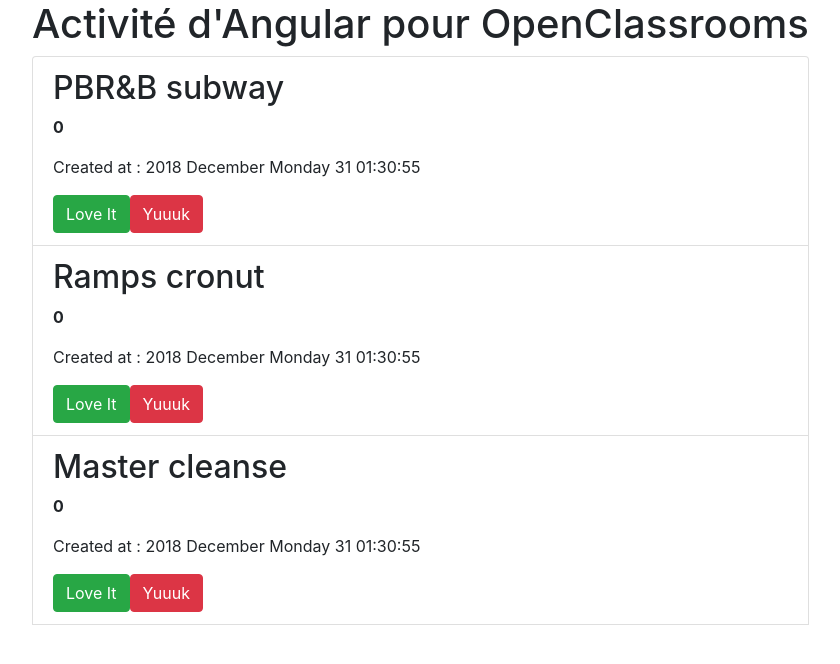
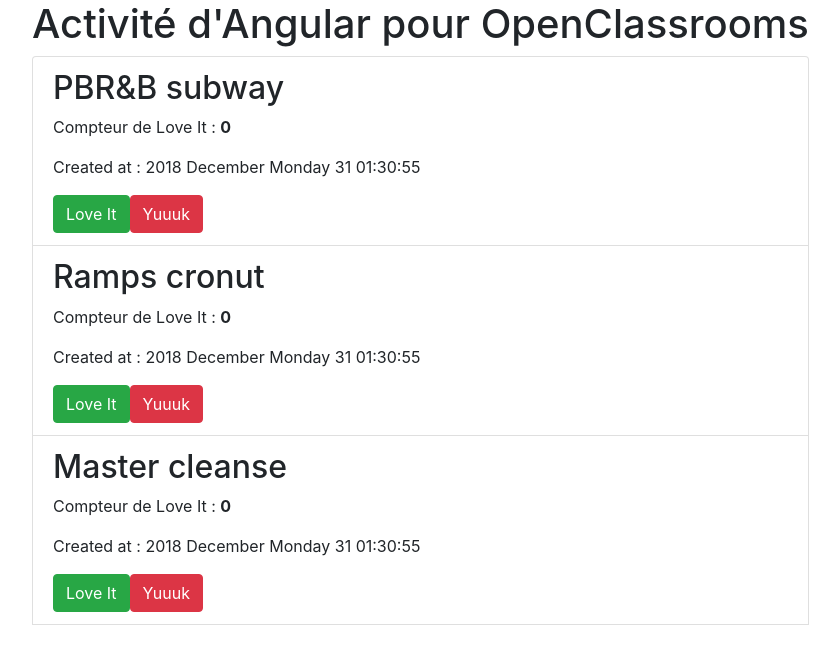
Before and after one commit to Nicolas-Hermet/OpenClassrooms_Angular, an Angular app: page / in a window 1280 px wide. Shown: the top 664 px of the page, without its empty margins (38-878 px from the left). Built offline with nearby package versions, Linux system fonts and the light colour scheme.

Commit message:
Add a dynamic ng-class for post list item

```diff
--- a/src/app/postlist/postlist.component.html
+++ b/src/app/postlist/postlist.component.html
@@ -1,6 +1,9 @@
-<li class="list-group-item" *ngFor='let post of posts'>
+<li [ngClass]="{'list-group-item': true,
+              'list-group-item-success': post.loveIts > 0,
+              'list-group-item-danger': post.loveIts < 0 }"
+    *ngFor='let post of posts'>
     <h2 (click)="onSelect(post)">{{post.title}}</h2>
-    <p><strong>{{post.loveIts}}</strong></p>
+    <p>Compteur de Love It : <strong>{{post.loveIts}}</strong></p>
     <p>Created at : {{post.createdAt | date: 'y MMMM EEEE d hh:mm:ss'}}</p>
     <button class='btn btn-success' (click)="onLoveIt(post)">Love It</button>
     <button class="btn btn-danger" (click)="onDontLoveIt(post)"> Yuuuk </button>
```
